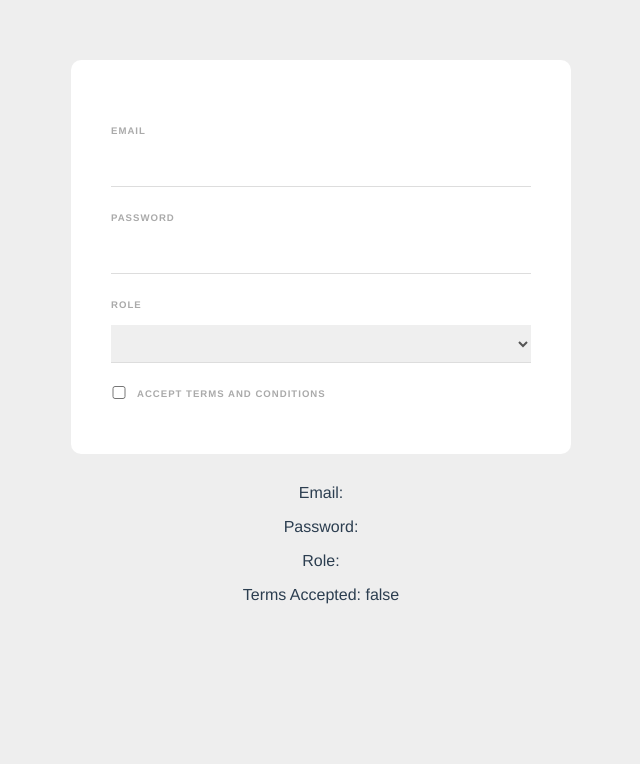
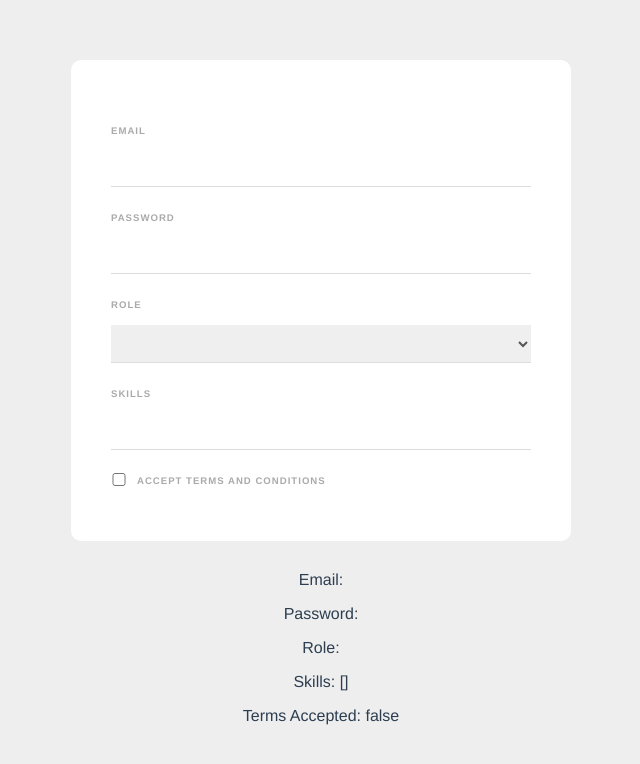
Before and after one commit to NNEUID/vue-3-forms, a Vue app: page / in a window 1280 px wide. Shown: the top 764 px of the page, without its empty margins (319-959 px from the left). Built offline with nearby package versions, Linux system fonts and the light colour scheme.

Commit message:
keyboard events & event modifiers

```diff
--- a/src/components/SignupForm.vue
+++ b/src/components/SignupForm.vue
@@ -11,6 +11,12 @@
       <option value="Developer">Web Developer</option>
       <option value="Designer">Web Designer</option>
     </select>
+
+    <label>Skills</label>
+    <input type="text" required v-model="tempSkill" @keyup="addSkill">
+    <div class="pill" v-for="skill in skills" :key="skill">
+      {{ skill }}
+    </div>
 
     <div class="terms">
       <input type="checkbox" required v-model="terms">
@@ -35,6 +41,7 @@
   <p>Email: {{ email }}</p>
   <p>Password: {{ password }}</p>
   <p>Role: {{ role }}</p>
+  <p>Skills: {{ skills }}</p>
   <p>Terms Accepted: {{ terms }}</p>
   <!-- <p>Names: {{ names }}</p> -->
 </template>
@@ -47,7 +54,19 @@
       password: '',
       role: '',
       terms: false,
-            names: []
+      names: [],
+      skills: [],
+      tempSkill: ''
+    }
+  },
+  methods: {
+    addSkill(e) {
+      if(e.key === 'Enter' && this.tempSkill) {
+        if(!this.skills.includes(this.tempSkill)) {
+          this.skills.push(this.tempSkill)
+        }
+        this.tempSkill = ''
+      }
     }
   }
 }
@@ -73,7 +92,8 @@
   font-weight: bold;
 }
 
-input, select {
+input,
+select {
   display: block;
   padding: 10px 6px;
   width: 100%;
```
Lines whose indentation alone changed are shown as unchanged.
